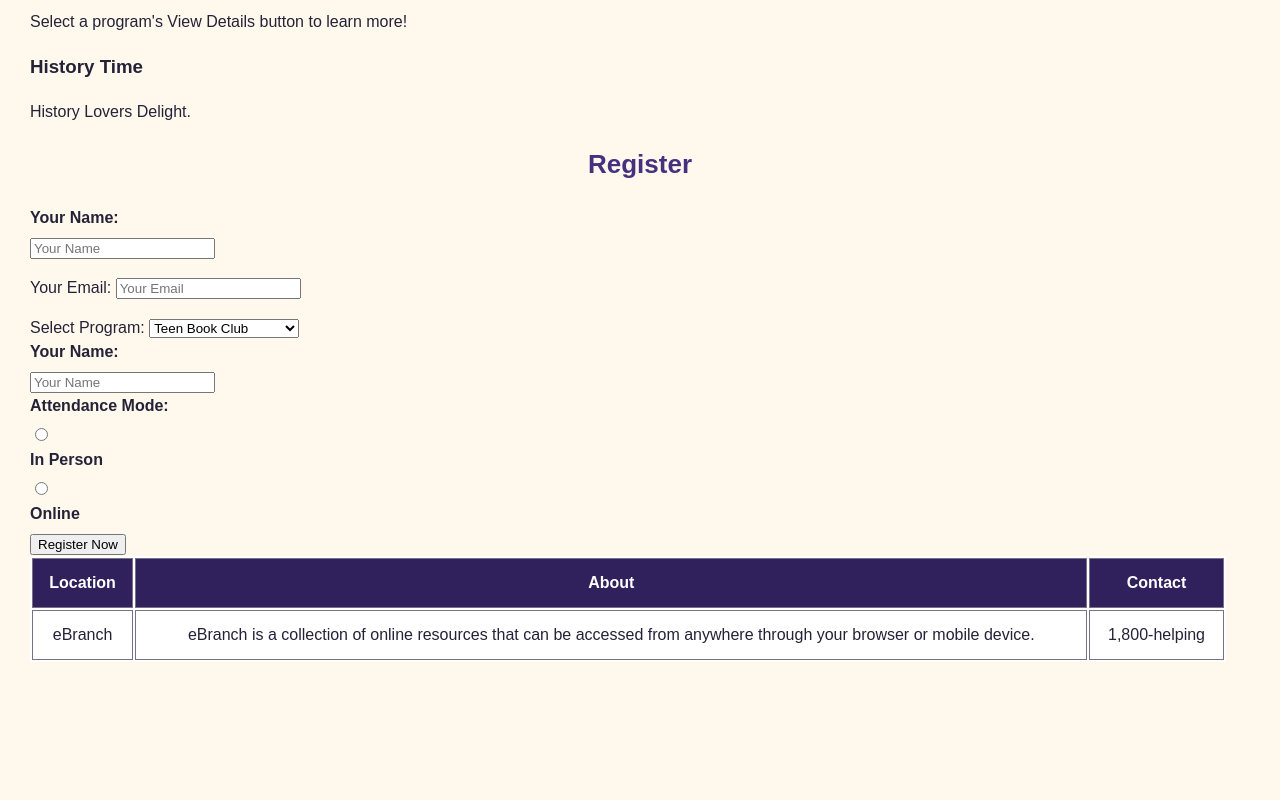
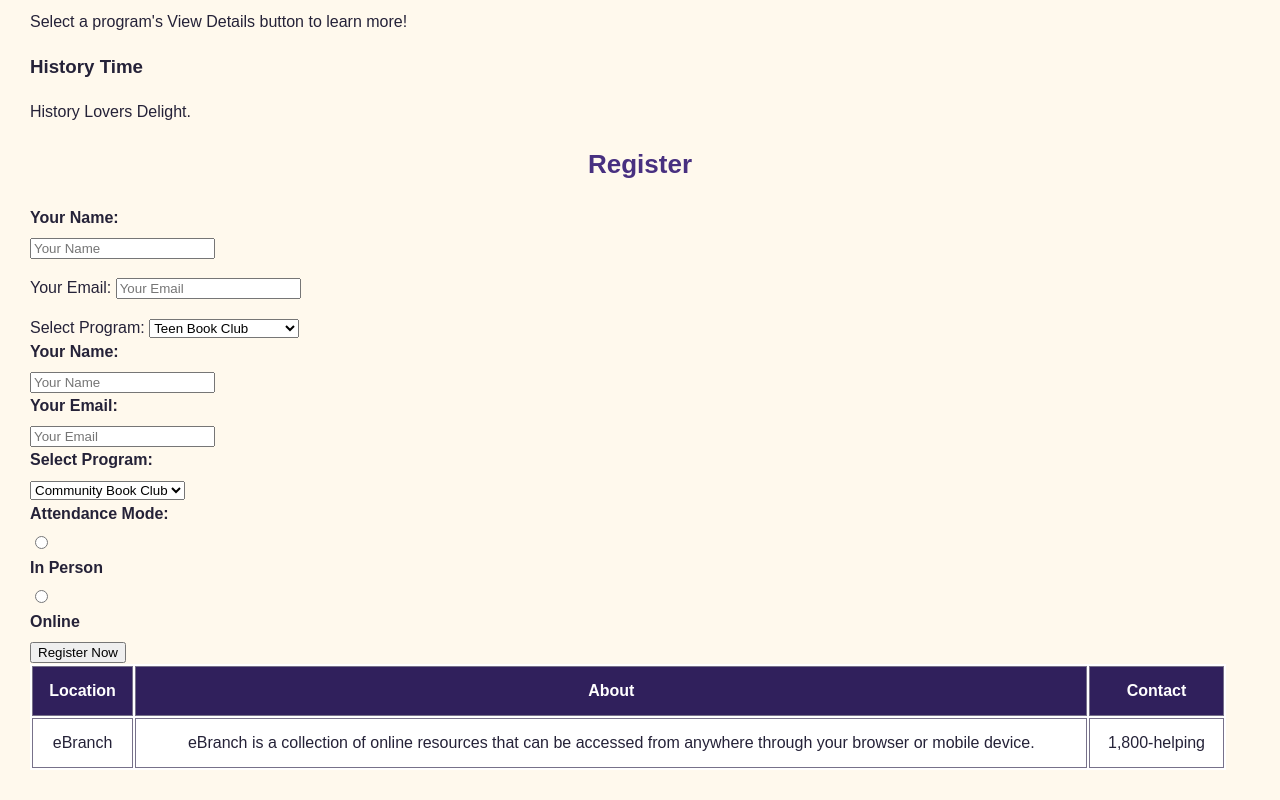
Before and after one commit to tkwkr2f8db-sketch/INF253-LIS753, a plain HTML site: page exercise12.html in a window 1280 px wide. Shown: the part 591-1391 px from the top of the page. Before the commit the page ends 1283 px from the top, so only its background shows below. Drawn offline with Linux system fonts and the light colour scheme.

Commit message:
ex12redo

```diff
--- a/exercise12.html
+++ b/exercise12.html
@@ -93,9 +93,9 @@
             <td>Everyone</td>
             <td>
                 <button type="button" class="details-button"
-        data-target="history">
-    View Details
-</button>
+                data-target="history">
+                    View Details
+                </button>
             </td>
         </tr>
     </tbody>
@@ -146,10 +146,24 @@
                 <option value="intro-to-3d-printing">Intro to 3D Printing</option>
                 <option value="local-history-talk">Local History Talk</option>
             </select>
-     <div class="form-group">
-    <label for="registration-name">Your Name:</label>
-    <input type="text" name="name" id="registration-name" placeholder="Your Name" required>
-</div>
+        <div class="form-group">
+            <label for="name">Your Name:</label>
+            <input type="text" id="name" placeholder="Your Name"/>
+        </div>
+        <div class="form-group">
+            <label for="email">Your Email:</label>
+            <input type="email" id="email" placeholder="Your Email"/>
+        </div>
+                <div class="form-group">
+            <label for="program">Select Program:</label>
+            <select id="program" name="program">
+                <option value="community-book-club">Community Book Club</option>
+                <option value="family-story-time">Family Story Time</option>
+                <option value="genealogy-workshop">Genealogy Workshop</option>
+                <option value="intro-to-3d-printing">Intro to 3D Printing</option>
+                <option value="local-history-talk">Local History Talk</option>
+            </select>
+        </div>
          <div class="form-group radio-group">
             <label>Attendance Mode:</label>
             <div>
```
